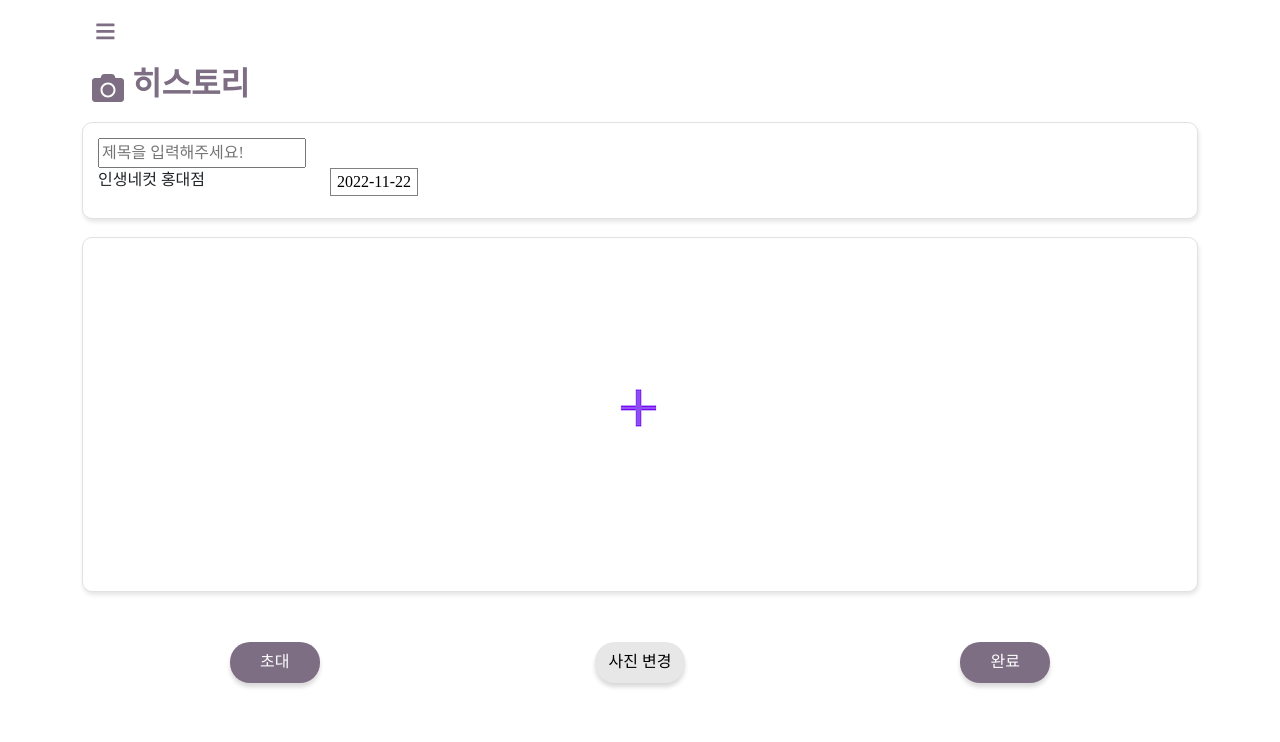
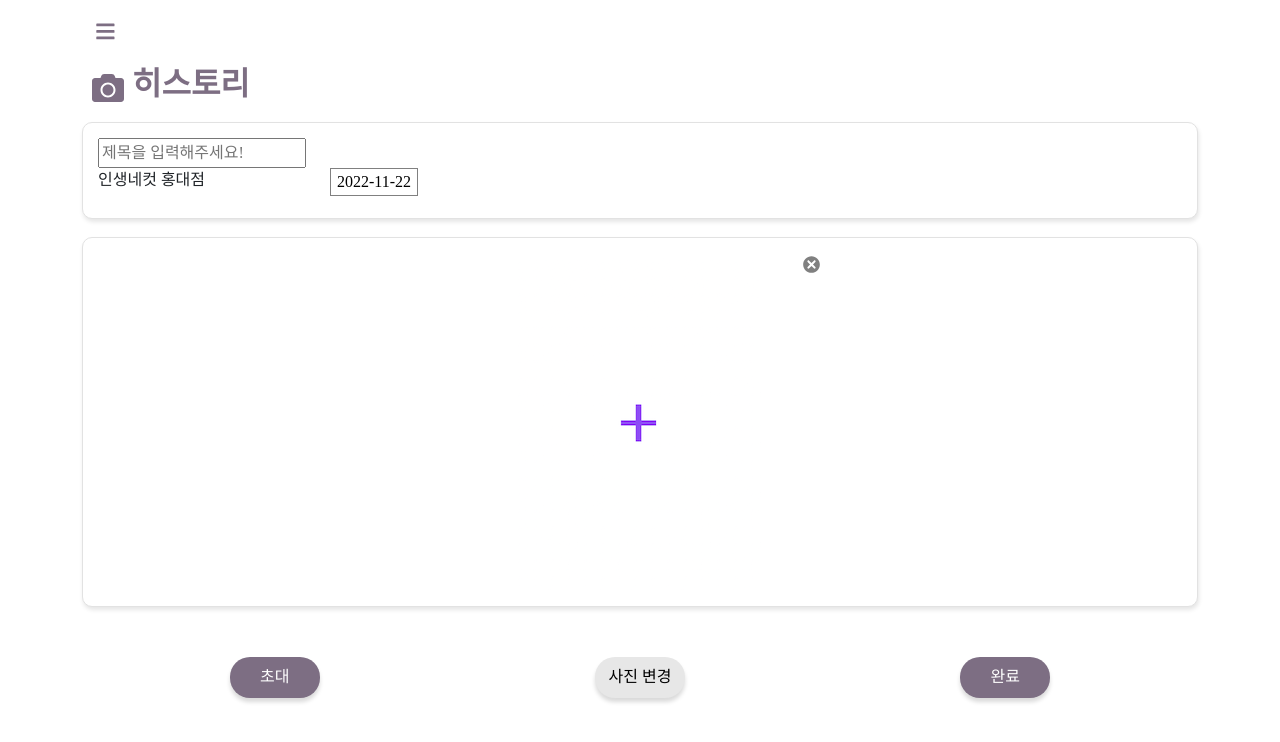
Before and after one commit to chxxrin/NEMO, a React (Create React App) app: page /history/create in a window 1280 px wide. Shown: the top 742 px of the page. Built offline with nearby package versions, Linux system fonts and the light colour scheme; no server answers; a web font is replaced by a local one.

Commit message:
feat: add image deletion

```diff
--- a/src/components/History.js
+++ b/src/components/History.js
@@ -39,6 +39,7 @@ const History = (props) => {
       </div>
     );
   } else {
+    // trace === "edit"
     return (
       <div>
         <section id="title">
--- a/src/pages/HistoryCreate.js
+++ b/src/pages/HistoryCreate.js
@@ -8,6 +8,7 @@ import NavbarNone from "../components/NavbarNone";
 import axios from "axios";
 import Resizer from "react-image-file-resizer";
 import imgHolder from "../assets/add_image.png";
+import { TiDelete } from "react-icons/ti";
 import "../css/History.css";
 import "../css/Navbar.css";
 
@@ -88,6 +89,9 @@ const HistoryCreate = ({ user }) => {
         <History user={user} trace="Create" idx={0} />
 
         <section id="pic">
+          <BtnDelete className="del" onClick={deleteImage}>
+            <TiDelete />
+          </BtnDelete>
           <img src={image.preview_URL} onClick={() => inputRef.click()}></img>
         </section>
       </div>
@@ -196,3 +200,17 @@ const BtnGray = styled.button`
   box-shadow: 0px 4px 4px rgba(0, 0, 0, 0.15);
   border-radius: 20px;
 `;
+
+const BtnDelete = styled.button`
+  width: 380px;
+  height: 15px;
+  font-size: 25px;
+  justify-self: right !important;
+  align-items: right !important;
+  text-align: right !important;
+  z-index: 10;
+  border: none;
+  outline: none;
+  color: gray;
+  background-color: transparent;
+`;
--- a/src/pages/HistoryEdit.js
+++ b/src/pages/HistoryEdit.js
@@ -4,7 +4,7 @@ import History from "../components/History";
 import HistoryTop from "../components/HistoryTop";
 import MemberModal from "../components/MemberModal";
 import styled from "styled-components";
-import { TiDeleteOutline } from "react-icons/ti";
+import { TiDelete } from "react-icons/ti";
 import NavbarNone from "../components/NavbarNone";
 import axios from "axios";
 import Resizer from "react-image-file-resizer";
@@ -87,10 +87,9 @@ const HistoryEdit = ({ user }) => {
       <HistoryTop />
       <div>
         <History user={user} trace="Edit" idx={0} />
-
         <section id="pic">
           <BtnDelete className="del" onClick={deleteImage}>
-            <TiDeleteOutline />
+            <TiDelete />
           </BtnDelete>
           <img src={image.preview_URL} onClick={() => inputRef.click()}></img>
         </section>
@@ -144,11 +143,15 @@ const BtnGray = styled.button`
 `;
 
 const BtnDelete = styled.button`
-  width: 10px;
-  font-size: 30px;
-  justify-self: right;
+  width: 380px;
+  height: 15px;
+  font-size: 25px;
+  justify-self: right !important;
+  align-items: right !important;
+  text-align: right !important;
+  z-index: 10;
   border: none;
   outline: none;
-  color: black;
+  color: gray;
   background-color: transparent;
 `;
--- a/src/pages/HistoryView.js
+++ b/src/pages/HistoryView.js
@@ -23,7 +23,7 @@ const HistoryView = ({ user }) => {
         setHistories(null);
         setLoading(true);
         const response = await axios.get(
-          `${API}/history/`,
+          `${API}/studio/`,
           {
             headers: { "Access-Control-Allow-Origin": "*" },
             params: {
@@ -42,27 +42,6 @@ const HistoryView = ({ user }) => {
     };
     fetchHistories();
   }, []);
-
-  // useEffect(async () => {
-  //   console.log(`${API}/studio/`);
-  //   await axios
-  //     .get(
-  //       `${API}/history/`,
-  //       {
-  //         headers: { "Access-Control-Allow-Origin": "*" },
-  //         params: {
-  //           studio_id: 1,
-  //         },
-  //       },
-  //       { withCredentials: true }
-  //     )
-  //     .then(function (response) {
-  //       console.log(response);
-  //     })
-  //     .catch(function (error) {
-  //       console.log(error);
-  //     });
-  // }, []);
 
   const [modalOpen, setModalOpen] = useState(false);
 
@@ -107,7 +86,7 @@ const BtnPurple = styled.button`
   width: 90px;
   height: 41px;
   color: white;
-  background-color: #7D6E83;
+  background-color: #7d6e83;
   box-shadow: 0px 4px 4px rgba(0, 0, 0, 0.15);
   border-radius: 20px;
 `;
```
